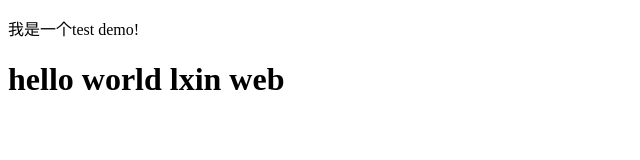
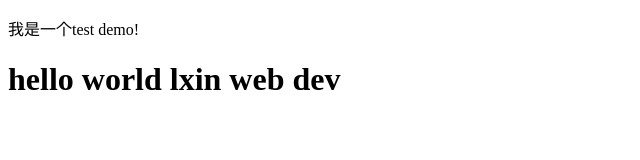
Before and after one commit to Longx/IFE-2018, a plain HTML site: page task_01/test.html in a window 1280 px wide. Shown: the full height of the page, 0-640 px from the left. Drawn offline with Linux system fonts and the light colour scheme.

Commit message:
fix bug 101

```diff
--- a/task_01/test.html
+++ b/task_01/test.html
@@ -6,6 +6,6 @@
 </head>
 <body>
 	<p>我是一个test demo!</p>
-	<h1>hello world lxin web</h1>
+	<h1>hello world lxin web dev</h1>
 </body>
 </html>
```
